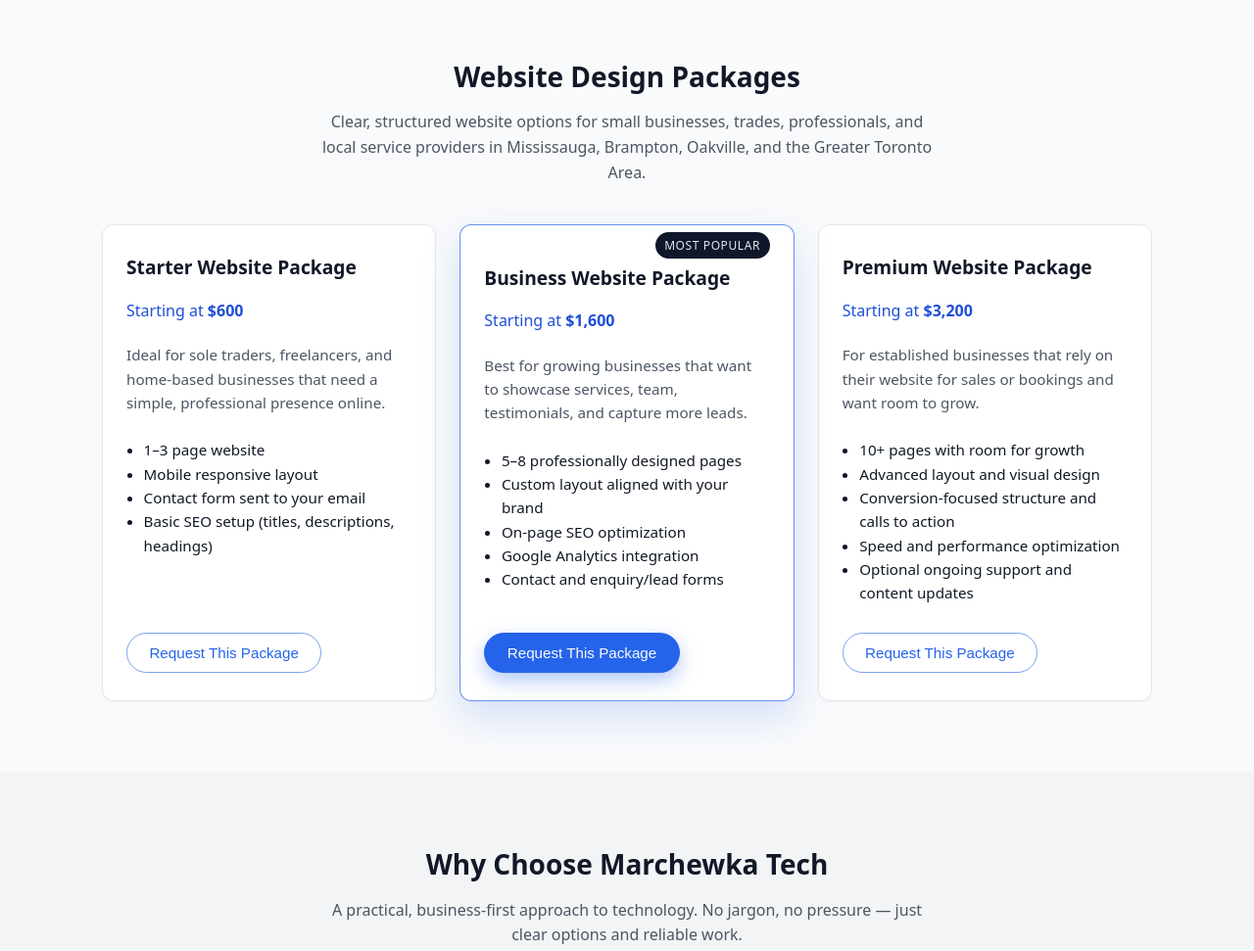
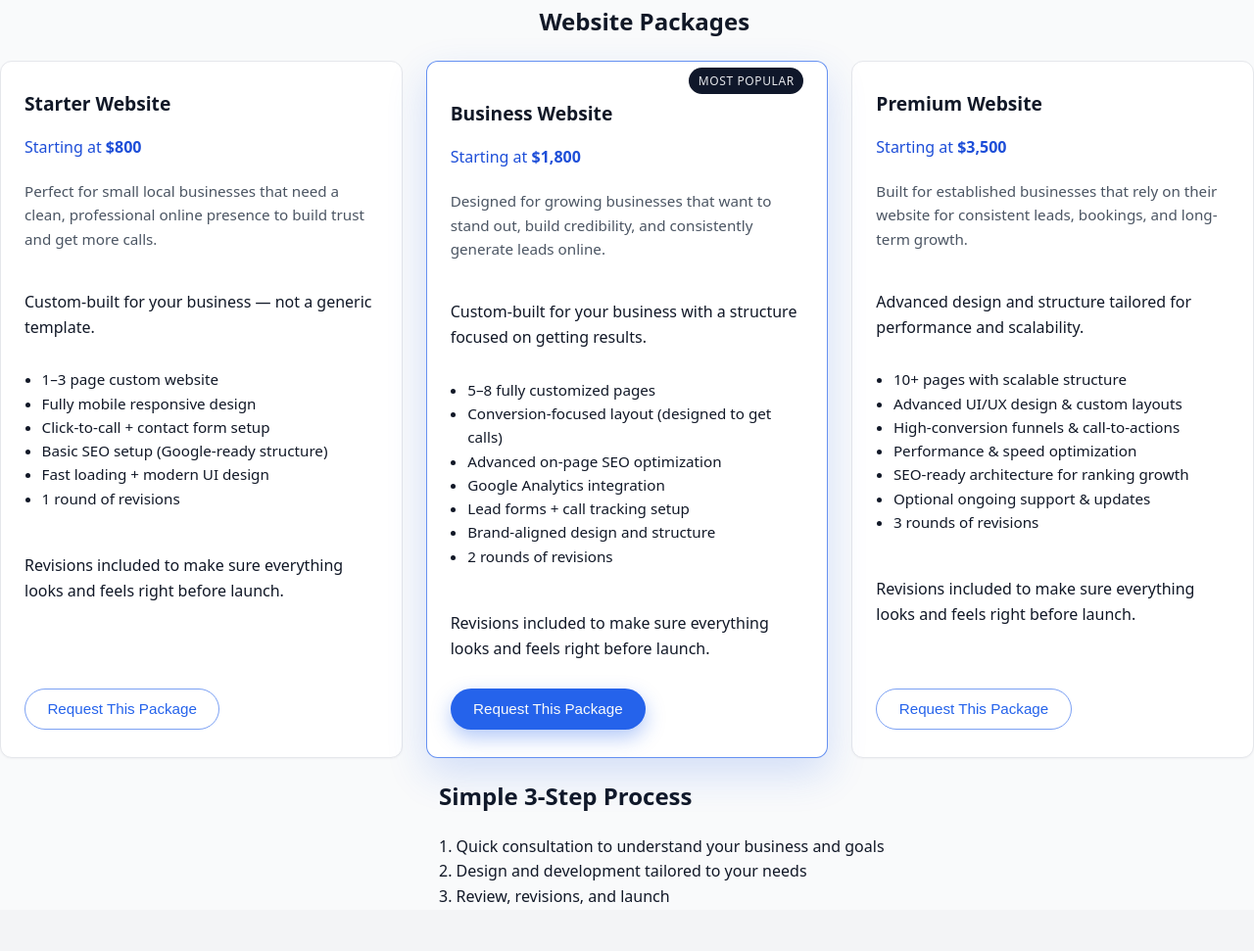
Before and after one commit to SebastianMarchewka/sebastian-marchewka-portfolio, a website: page index.html in a window 1280 px wide. Shown: the part 1822-2793 px from the top of the page at 98% size. Drawn offline with Linux system fonts and the light colour scheme.

Commit message:
Update index.html

```diff
--- a/index.html
+++ b/index.html
@@ -197,36 +197,40 @@
         </div>
       </div>
     </section>
+      <h2 class="websitePackageHeader" id="packages">Website Packages</h2>
 
     <!-- Website Packages -->
-    <section id="packages" class="section">
-      <div class="container">
-        <header class="section-header">
-          <h2>Website Design Packages</h2>
-          <p>
-            Clear, structured website options for small businesses, trades, professionals, and local service providers in
-            Mississauga, Brampton, Oakville, and the Greater Toronto Area.
-          </p>
-        </header>
+    <div class="packages-grid" aria-label="Website packages">
 
-        <div class="packages-grid" aria-label="Website packages">
       <!-- Starter Package -->
       <article class="package-card">
-            <h3>Starter Website Package</h3>
-            <p class="package-price">Starting at <strong>$600</strong></p>
+        <h3>Starter Website</h3>
+        <p class="package-price">Starting at <strong>$800</strong></p>
         <p class="package-description">
-              Ideal for sole traders, freelancers, and home‑based businesses that need a simple, professional presence online.
+          Perfect for small local businesses that need a clean, professional online presence to build trust and get more calls.
         </p>
+
+        <p class="package-note">
+          Custom-built for your business — not a generic template.
+        </p>
+
         <ul class="package-features">
-              <li>1–3 page website</li>
-              <li>Mobile responsive layout</li>
-              <li>Contact form sent to your email</li>
-              <li>Basic SEO setup (titles, descriptions, headings)</li>
+          <li>1–3 page custom website</li>
+          <li>Fully mobile responsive design</li>
+          <li>Click-to-call + contact form setup</li>
+          <li>Basic SEO setup (Google-ready structure)</li>
+          <li>Fast loading + modern UI design</li>
+          <li>1 round of revisions</li>
         </ul>
+
+        <p class="package-guarantee">
+          Revisions included to make sure everything looks and feels right before launch.
+        </p>
+
         <button
           class="btn btn-outline package-cta"
           type="button"
-              data-package="Starter Website Package"
+          data-package="Starter Website"
         >
           Request This Package
         </button>
@@ -235,22 +239,34 @@
       <!-- Business Package -->
       <article class="package-card package-card-featured">
         <div class="package-label">Most Popular</div>
-            <h3>Business Website Package</h3>
-            <p class="package-price">Starting at <strong>$1,600</strong></p>
+        <h3>Business Website</h3>
+        <p class="package-price">Starting at <strong>$1,800</strong></p>
         <p class="package-description">
-              Best for growing businesses that want to showcase services, team, testimonials, and capture more leads.
+          Designed for growing businesses that want to stand out, build credibility, and consistently generate leads online.
         </p>
+
+        <p class="package-note">
+          Custom-built for your business with a structure focused on getting results.
+        </p>
+
         <ul class="package-features">
-              <li>5–8 professionally designed pages</li>
-              <li>Custom layout aligned with your brand</li>
-              <li>On‑page SEO optimization</li>
+          <li>5–8 fully customized pages</li>
+          <li>Conversion-focused layout (designed to get calls)</li>
+          <li>Advanced on-page SEO optimization</li>
           <li>Google Analytics integration</li>
-              <li>Contact and enquiry/lead forms</li>
+          <li>Lead forms + call tracking setup</li>
+          <li>Brand-aligned design and structure</li>
+          <li>2 rounds of revisions</li>
         </ul>
+
+        <p class="package-guarantee">
+          Revisions included to make sure everything looks and feels right before launch.
+        </p>
+
         <button
           class="btn btn-primary package-cta"
           type="button"
-              data-package="Business Website Package"
+          data-package="Business Website"
         >
           Request This Package
         </button>
@@ -258,29 +274,50 @@
 
       <!-- Premium Package -->
       <article class="package-card">
-            <h3>Premium Website Package</h3>
-            <p class="package-price">Starting at <strong>$3,200</strong></p>
+        <h3>Premium Website</h3>
+        <p class="package-price">Starting at <strong>$3,500</strong></p>
         <p class="package-description">
-              For established businesses that rely on their website for sales or bookings and want room to grow.
+          Built for established businesses that rely on their website for consistent leads, bookings, and long-term growth.
         </p>
+
+        <p class="package-note">
+          Advanced design and structure tailored for performance and scalability.
+        </p>
+
         <ul class="package-features">
-              <li>10+ pages with room for growth</li>
-              <li>Advanced layout and visual design</li>
-              <li>Conversion‑focused structure and calls to action</li>
-              <li>Speed and performance optimization</li>
-              <li>Optional ongoing support and content updates</li>
+          <li>10+ pages with scalable structure</li>
+          <li>Advanced UI/UX design & custom layouts</li>
+          <li>High-conversion funnels & call-to-actions</li>
+          <li>Performance & speed optimization</li>
+          <li>SEO-ready architecture for ranking growth</li>
+          <li>Optional ongoing support & updates</li>
+          <li>3 rounds of revisions</li>
         </ul>
+
+        <p class="package-guarantee">
+          Revisions included to make sure everything looks and feels right before launch.
+        </p>
+
         <button
           class="btn btn-outline package-cta"
           type="button"
-              data-package="Premium Website Package"
+          data-package="Premium Website"
         >
           Request This Package
         </button>
       </article>
+
+    </div>
+
+    <!-- Process Section -->
+    <div class="process">
+      <h2>Simple 3-Step Process</h2>
+      <div class="process-steps">
+        <div>1. Quick consultation to understand your business and goals</div>
+        <div>2. Design and development tailored to your needs</div>
+        <div>3. Review, revisions, and launch</div>
       </div>
     </div>
-    </section>
 
     <!-- Why Choose Us -->
     <section id="why-us" class="section section-alt">
```
Lines whose indentation alone changed are shown as unchanged.
